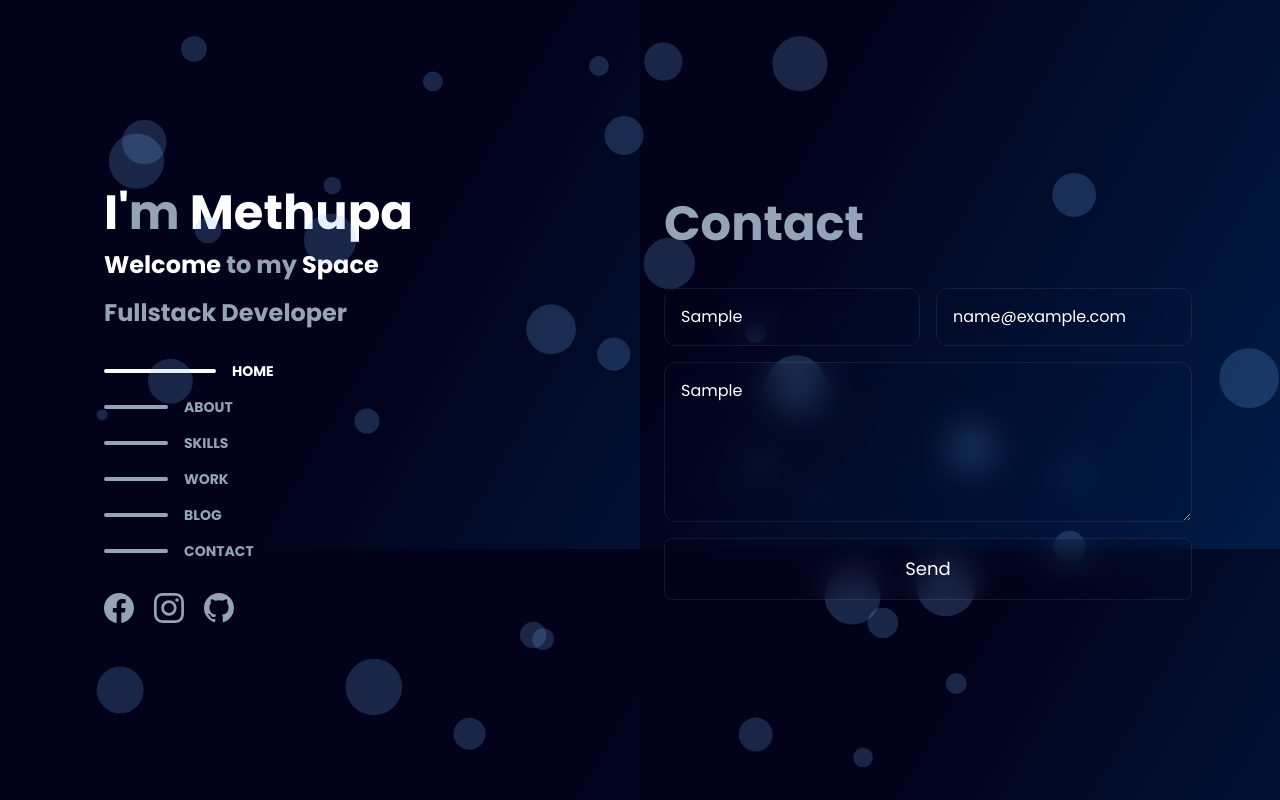
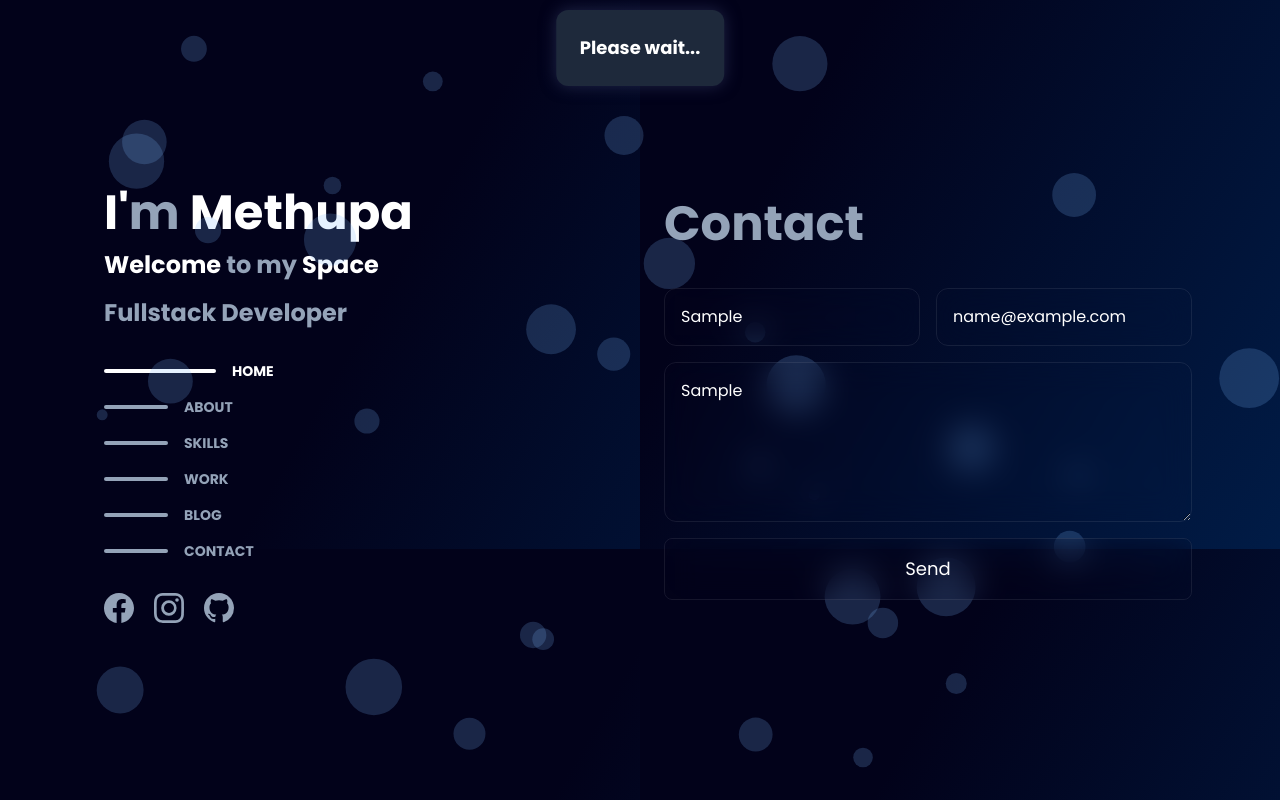
Before and after one commit to methupaPerera/my-portfolio, a React (Vite) app: page / in a window 1280 px wide. Both pictures are taken after typing "Sample", "name@example.com", "Sample" into the empty fields and a click on the button "Send". Shown: the part 5051-5851 px from the top of the page. Built offline with nearby package versions, Linux system fonts and the light colour scheme; no server answers.

Commit message:
Implemented the sending email feature.

```diff
--- /dev/null
+++ b/src/components/Alert.jsx
@@ -0,0 +1,21 @@
+import { motion, AnimatePresence } from "framer-motion";
+
+const Alert = ({ message, status }) => {
+    return (
+        <AnimatePresence>
+            {status && (
+                <motion.div
+                    initial={{ top: "-100px" }}
+                    animate={{ top: "10px" }}
+                    style={{ transition: "ease-in-out" }}
+                    exit={{ top: "-100px" }}
+                    className="p-6 text-center text-lg font-bold bg-slate-800 shadow-[0_0_1rem_] shadow-[#2f365ea6] rounded-xl fixed z-50 top-3 right-[50%] translate-x-[50%]"
+                >
+                    {message}
+                </motion.div>
+            )}
+        </AnimatePresence>
+    );
+};
+
+export default Alert;
--- a/src/components/index.jsx
+++ b/src/components/index.jsx
@@ -6,3 +6,4 @@ export { default as Skill } from "./Skill";
 export { default as Work } from "./Work";
 export { default as Blog } from "./Blog";
 export { default as Code } from "./Code";
+export { default as Alert } from "./Alert";
--- a/src/layouts/BlogLayout.jsx
+++ b/src/layouts/BlogLayout.jsx
@@ -13,14 +13,7 @@ const BlogLayout = () => {
             >
                 <BsArrowLeft className="mt-[1px] text-xl" /> Back
             </Link>
-            <motion.h4
-                initial={{ opacity: 0, translateY: 200 }}
-                whileInView={{ opacity: 1, translateY: 0 }}
-                transition={{ duration: 0.5 }}
-                className="text-5xl font-bold text-white"
-            >
-                Blogs
-            </motion.h4>
+            <h4 className="text-5xl font-bold text-white">Blogs</h4>
 
             <div className="mt-6 z-20">
                 <Outlet />
--- a/src/sections/Contact.jsx
+++ b/src/sections/Contact.jsx
@@ -2,6 +2,7 @@ import React from "react";
 
 import { motion } from "framer-motion";
 import { useState } from "react";
+import { Alert } from "../components";
 
 const Contact = () => {
     const [inputValues, setInputValues] = useState({
@@ -10,10 +11,36 @@ const Contact = () => {
         message: "",
     });
 
+    const [isAlert, setAlert] = useState({
+        status: false,
+        message: "",
+    });
+
     const url = "http://localhost:4000/send-mail";
 
     const handleSubmit = async (event) => {
         event.preventDefault();
+
+        const { name, email, message } = inputValues;
+
+        if (name.trim() == "" || email.trim() == "" || message.trim() == "") {
+            setAlert({
+                ...isAlert,
+                status: true,
+                message: "Please fill all the fields!",
+            });
+
+            setTimeout(() => {
+                setAlert({ ...isAlert, status: false, message: "" });
+            }, 3000);
+            return;
+        }
+
+        setAlert({
+            ...isAlert,
+            status: true,
+            message: "Please wait...",
+        });
 
         const response = await fetch(url, {
             method: "POST",
@@ -23,15 +50,23 @@ const Contact = () => {
             body: JSON.stringify(inputValues),
         });
 
-        const data = await response.json();
+        const { data } = await response.json();
 
-        console.log(data);
+        setAlert({
+            ...isAlert,
+            status: true,
+            message: data.message,
+        });
+
+        setTimeout(() => {
+            setAlert({ ...isAlert, status: false, message: "" });
+        }, 3000);
     };
 
     return (
         <div
             id="contact"
-            className="min-h-screen flex flex-col justify-center px-8 md:px-6 pt-28 pb-8 md:pt-12 md:pb-12"
+            className="min-h-screen flex flex-col justify-center px-8 md:px-6 pt-28 pb-8 md:pt-12 md:pb-12 relative"
         >
             <motion.h4
                 initial={{ opacity: 0, translateY: 200 }}
@@ -56,7 +91,7 @@ const Contact = () => {
                     className="p-4 duration-300 focus:outline-none border-[1.5px] border-[#ffffff15] focus:shadow-[0_0_1rem_] focus:shadow-[#ffffff15]  lg:col-span-1 col-span-2 rounded-xl backdrop-blur-lg bg-transparent z-40"
                 />
                 <input
-                    type="text"
+                    type="email"
                     placeholder="Email"
                     value={inputValues.email}
                     onChange={(event) =>
@@ -85,6 +120,7 @@ const Contact = () => {
                     Send
                 </button>
             </form>
+            <Alert {...isAlert} />
         </div>
     );
 };
```
